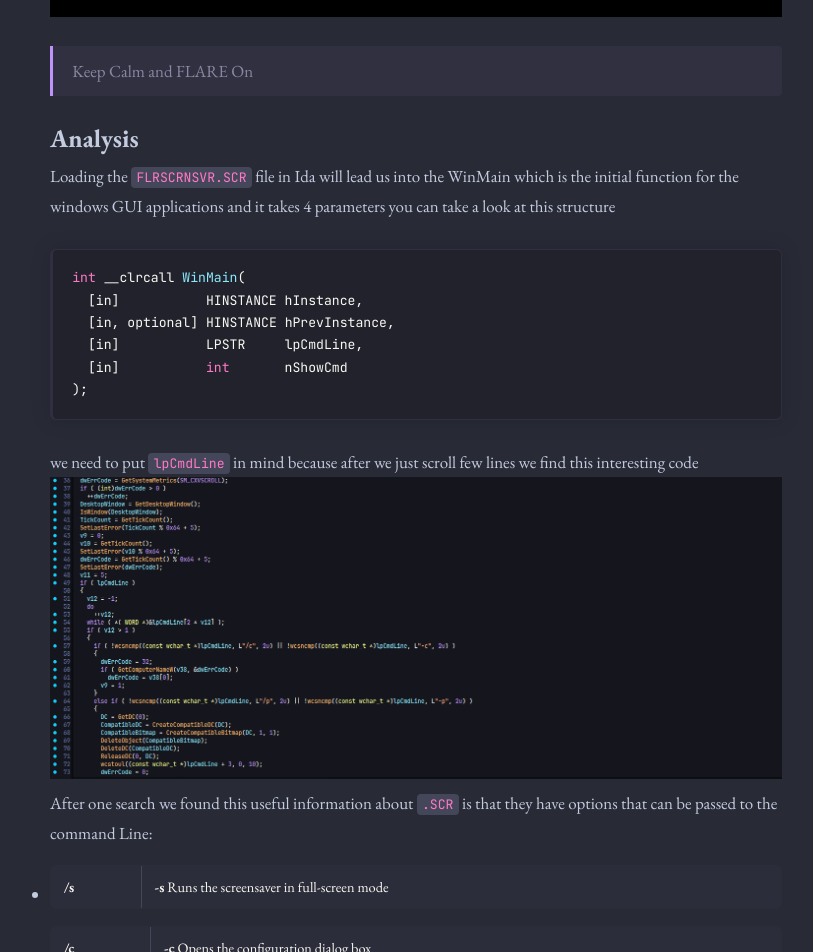
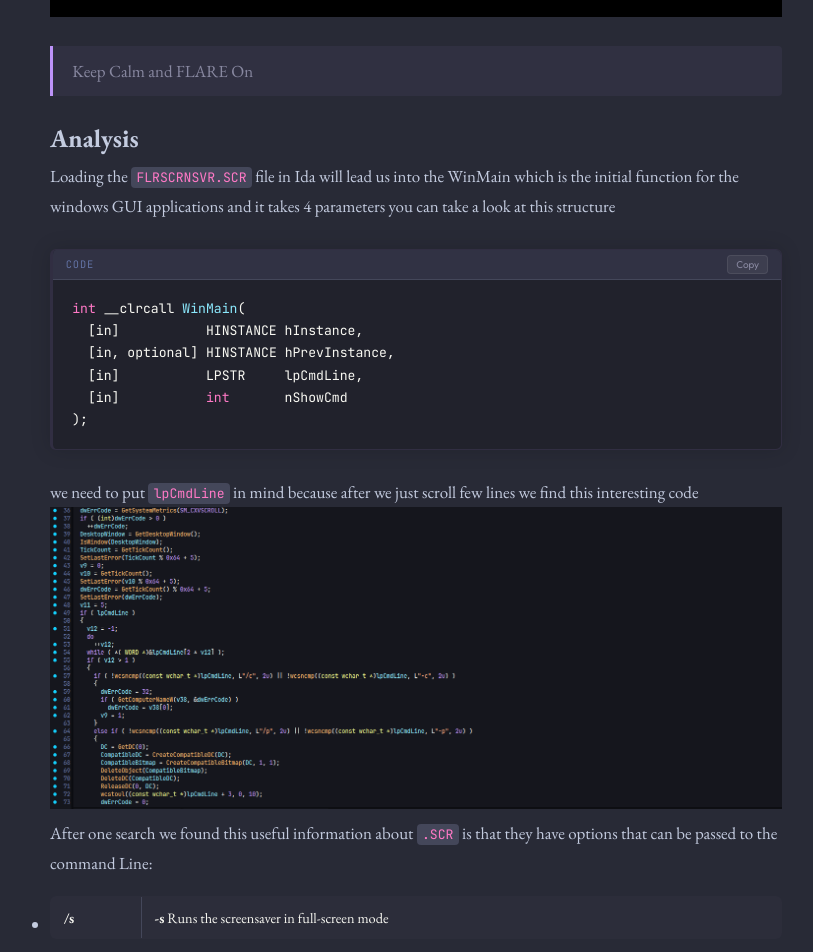
Before and after one commit to hazouka/hazouka.github.io, a Jekyll site: the page built from _posts/2026-04-18-crackmesone-ctf-flrscrnsvrscr.md, in a window 1280 px wide. Shown: the part 875-1827 px from the top of the page, without its empty margins (224-1037 px from the left). Built offline with Jekyll 4.4.1, drawn with Linux system fonts in a browser that asks for light colours; nearby versions of some CDN libraries; a style sheet for code colours, icons or effects is not loaded.

Commit message:
Add copy button + lang label to code blocks

```diff
--- a/_layouts/default.html
+++ b/_layouts/default.html
@@ -40,5 +40,26 @@
 
 <script src="https://cdnjs.cloudflare.com/ajax/libs/highlight.js/11.9.0/highlight.min.js"></script>
 <script>document.addEventListener('DOMContentLoaded',function(){document.querySelectorAll('.markdown-body pre code:not(:has(span))').forEach(function(b){hljs.highlightElement(b)})});</script>
+<script>
+document.addEventListener('DOMContentLoaded',function(){
+  document.querySelectorAll('.markdown-body pre').forEach(function(pre){
+    var code=pre.querySelector('code');if(!code)return;
+    var lang='';var cls=code.className.match(/language-(\w+)/);
+    if(cls)lang=cls[1];else if(pre.className.match(/language-(\w+)/))lang=pre.className.match(/language-(\w+)/)[1];
+    var wrap=document.createElement('div');wrap.className='code-block-bar';
+    var label=document.createElement('span');label.className='code-lang';label.textContent=lang||'code';
+    var btn=document.createElement('button');btn.className='copy-btn';btn.textContent='Copy';
+    btn.addEventListener('click',function(){
+      var t=code.textContent||code.innerText;
+      navigator.clipboard.writeText(t).then(function(){
+        btn.textContent='Copied!';btn.classList.add('copied');
+        setTimeout(function(){btn.textContent='Copy';btn.classList.remove('copied')},2000);
+      });
+    });
+    wrap.appendChild(label);wrap.appendChild(btn);
+    pre.insertBefore(wrap,pre.firstChild);
+  });
+});
+</script>
 </body>
 </html>
--- a/assets/css/style.css
+++ b/assets/css/style.css
@@ -989,11 +989,51 @@ kbd {
   display: block;
   background: transparent;
   color: var(--text);
-  padding: 1.1rem 1.2rem;
+  padding: 0.8rem 1.2rem;
   border: none;
   border-radius: 0;
   font-size: 0.82rem;
   line-height: 1.7;
+}
+
+.code-block-bar {
+  display: flex;
+  align-items: center;
+  justify-content: space-between;
+  background: var(--bg-hover);
+  border-bottom: 1px solid var(--border);
+  padding: 0.3rem 0.8rem;
+  font-family: var(--font-mono);
+  font-size: 0.65rem;
+}
+
+.code-lang {
+  color: var(--d-comment);
+  text-transform: uppercase;
+  letter-spacing: 0.08em;
+}
+
+.copy-btn {
+  background: rgba(255,255,255,0.06);
+  border: 1px solid rgba(255,255,255,0.08);
+  border-radius: 4px;
+  padding: 0.15rem 0.5rem;
+  font-family: var(--font-ui);
+  font-size: 0.62rem;
+  color: var(--text-dim);
+  cursor: pointer;
+  transition: all var(--transition);
+}
+
+.copy-btn:hover {
+  background: rgba(255,255,255,0.1);
+  color: var(--text);
+}
+
+.copy-btn.copied {
+  background: rgba(80,250,123,0.1);
+  border-color: rgba(80,250,123,0.2);
+  color: var(--d-green);
 }
 
 /* Inline code */
```
